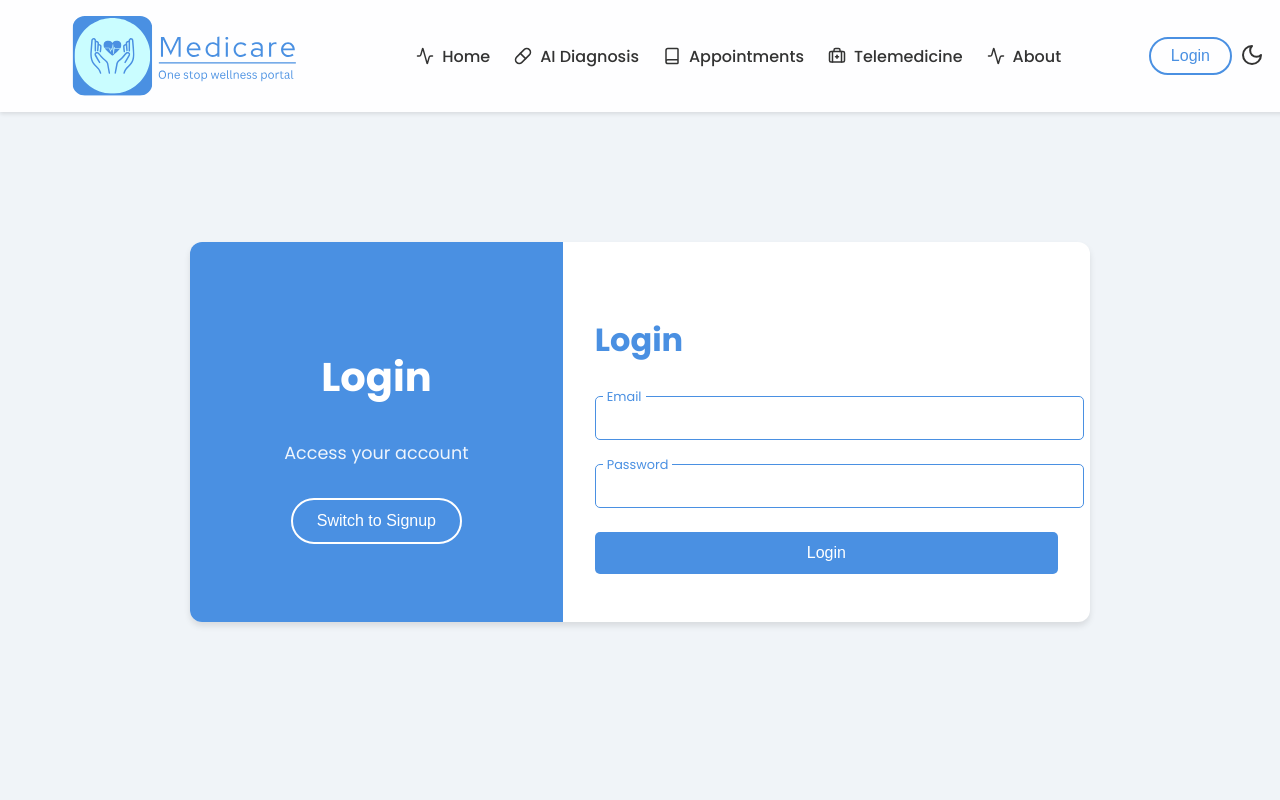
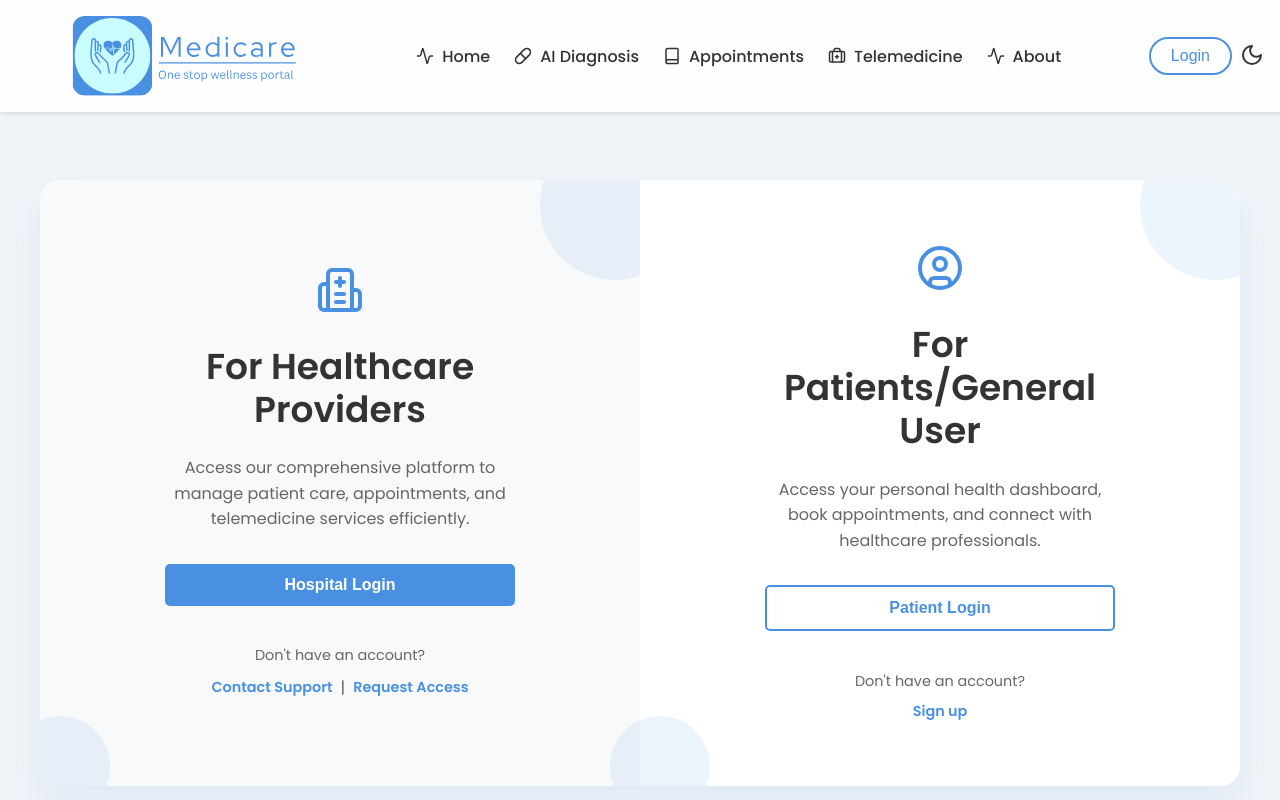
Before and after one commit to PixelPiratess/SIH-PixelPirates-Medicare, a React (Create React App) app in the folder frontend/: page /login in a window 1280 px wide. Shown: the top 800 px of the page. Built offline with nearby package versions, Linux system fonts and the light colour scheme.

Commit message:
Refactor Login component

```diff
--- a/frontend/src/components/Login.css
+++ b/frontend/src/components/Login.css
@@ -1,157 +1,166 @@
 @import url('https://fonts.googleapis.com/css2?family=Poppins:wght@400;600&family=Lato:wght@300;400;700&display=swap');
 
 :root {
+  --content-max-width: 1200px;
+  --content-padding: 2rem;
   --primary-color: #4a90e2;
-  --background-color: #f0f2f5;
+  --background-color: #ffffff;
   --text-color: #333333;
   --secondary-text-color: #666666;
-  --border-color: #cccccc;
-  --box-shadow: 0 4px 6px rgba(0, 0, 0, 0.1);
+  --feature-background: #f8f9fa;
 }
 
 body {
   font-family: 'Lato', sans-serif;
+  background-color: var(--background-color);
+  color: var(--text-color);
   margin: 0;
   padding: 0;
-  background-color: var(--background-color);
-  color: var(--text-color);
 }
 
 .login-container {
   display: flex;
-  justify-content: center;
-  align-items: center;
-  min-height: 100vh;
-  padding: 2rem;
+  max-width: var(--content-max-width);
+  margin: 180px auto 4rem; /* Increased top margin to prevent merging with header */
+  background-color: var(--background-color);
+  border-radius: 20px;
+  box-shadow: 0 20px 40px rgba(74, 144, 226, 0.1);
+  overflow: hidden;
+  position: relative; /* Added to ensure proper stacking context */
+  z-index: 1; /* Ensure it's above any background elements but below the header */
 }
 
-.login-wrapper {
-  display: flex;
-  width: 100%;
-  max-width: 900px;
-  background-color: white;
-  border-radius: 12px;
-  box-shadow: var(--box-shadow);
-  overflow: hidden;
-}
-
-.login-sidebar {
-  flex: 1;
-  background-color: var(--primary-color);
-  color: white;
+.login-section {
+  width: 50%;
+  padding: 4rem 3rem; /* Increased padding for better spacing */
+  position: relative;
   display: flex;
   flex-direction: column;
   justify-content: center;
-  align-items: center;
-  padding: 3rem 2rem;
+}
+
+.login-content {
+  max-width: 350px;
+  margin: 0 auto;
   text-align: center;
 }
 
-.login-sidebar h1 {
-  font-family: 'Poppins', sans-serif;
-  font-size: 2.5rem;
-  margin-bottom: 1rem;
+.hospital-section {
+  background-color: var(--feature-background);
 }
 
-.login-sidebar p {
-  font-size: 1.1rem;
-  margin-bottom: 2rem;
-  opacity: 0.9;
+.patient-section {
+  background-color: var(--background-color);
 }
 
-.toggle-button {
-  background-color: transparent;
-  color: white;
-  border: 2px solid white;
-  padding: 0.75rem 1.5rem;
-  border-radius: 25px;
-  font-size: 1rem;
-  cursor: pointer;
-  transition: all 0.3s ease;
+h2 {
+  font-family: 'Poppins', sans-serif;
+  font-size: 2.25rem;
+  font-weight: 600;
+  color: var(--text-color);
+  margin: 1.5rem 0;
+  line-height: 1.2;
 }
 
-.toggle-button:hover {
-  background-color: rgba(255, 255, 255, 0.2);
-  transform: translateY(-2px);
+p {
+  color: var(--secondary-text-color);
+  margin-bottom: 2rem;
+  line-height: 1.6;
+  font-size: 1rem;
 }
 
-.login-form {
-  flex: 1.5;
-  padding: 3rem 2rem;
-}
-
-.login-form h2 {
-  font-family: 'Poppins', sans-serif;
-  font-size: 2rem;
-  color: var(--primary-color);
-  margin-bottom: 2rem;
-}
-
-.input-group {
-  position: relative;
-  margin-bottom: 1.5rem;
-}
-
-.input-group input {
-  width: 100%;
-  padding: 0.75rem;
-  font-size: 1rem;
-  border: 1px solid var(--border-color);
-  border-radius: 5px;
-  transition: all 0.3s ease;
-}
-
-.input-group label {
-  position: absolute;
-  left: 0.75rem;
-  top: 0.75rem;
-  font-size: 1rem;
-  color: var(--secondary-text-color);
-  pointer-events: none;
-  transition: all 0.3s ease;
-}
-
-.input-group input:focus,
-.input-group input:not(:placeholder-shown) {
-  border-color: var(--primary-color);
-  outline: none;
-}
-
-.input-group input:focus + label,
-.input-group input:not(:placeholder-shown) + label {
-  top: -0.5rem;
-  left: 0.5rem;
-  font-size: 0.8rem;
-  background-color: white;
-  padding: 0 0.25rem;
-  color: var(--primary-color);
-}
-
-.submit-button {
+.login-button-n {
   width: 100%;
   background-color: var(--primary-color);
   color: white;
+  padding: 0.75rem 1.5rem;
+  border-radius: 5px;
   border: none;
-  padding: 0.75rem;
-  border-radius: 5px;
+  cursor: pointer;
   font-size: 1rem;
-  cursor: pointer;
-  transition: all 0.3s ease;
+  font-weight: 600;
+  margin-bottom: 1.5rem;
+  transition: background-color 0.3s, transform 0.3s;
 }
 
-.submit-button:hover {
+.login-button-n:hover {
   background-color: #3a7bc8;
-  transform: translateY(-2px);
-  box-shadow: 0 2px 4px rgba(0, 0, 0, 0.2);
+}
+
+.login-button-n.patient {
+  background-color: white;
+  color: var(--primary-color);
+  border: 2px solid var(--primary-color);
+}
+
+.login-button-n.patient:hover {
+  background-color: var(--feature-background);
+}
+
+.signup-text {
+  text-align: center;
+}
+
+.signup-text p {
+  margin-bottom: 0.5rem;
+  font-size: 0.9rem;
+}
+
+.signup-links {
+  display: flex;
+  justify-content: center;
+  align-items: center;
+  gap: 0.5rem;
+}
+
+.signup-links a {
+  color: var(--primary-color);
+  text-decoration: none;
+  font-weight: 600;
+  transition: color 0.3s ease;
+  font-size: 0.9rem;
+}
+
+.signup-links a:hover {
+  color: #3a7bc8;
+  text-decoration: underline;
+}
+
+.divider {
+  color: var(--secondary-text-color);
 }
 
 @media (max-width: 768px) {
-  .login-wrapper {
+  .login-container {
     flex-direction: column;
+    margin: 100px 1rem 2rem; /* Adjusted top margin for mobile */
   }
-
-  .login-sidebar,
-  .login-form {
+  .login-section {
     width: 100%;
+    padding: 3rem 2rem; /* Adjusted padding for mobile */
   }
 }
+
+/* Floating background elements */
+.login-section::before,
+.login-section::after {
+  content: '';
+  position: absolute;
+  background-color: rgba(74, 144, 226, 0.1);
+  border-radius: 50%;
+  z-index: 0;
+}
+
+.login-section::before {
+  top: -50px;
+  right: -50px;
+  width: 150px;
+  height: 150px;
+}
+
+.login-section::after {
+  bottom: -30px;
+  left: -30px;
+  width: 100px;
+  height: 100px;
+}
--- a/frontend/src/components/Login.js
+++ b/frontend/src/components/Login.js
@@ -1,48 +1,43 @@
-import React, { useState } from 'react';
+import React from 'react';
+import { UserCircle, Hospital } from 'lucide-react';
 import './Login.css';
 
-const Login = () => {
-  const [isLogin, setIsLogin] = useState(true);
-
-  const handleToggle = () => {
-    setIsLogin(!isLogin);
-  };
-
+const LoginPage = () => {
   return (
     <div className="login-container">
-      <div className="login-wrapper">
-        <div className="login-sidebar">
-          <h1>{isLogin ? 'Login' : 'Signup'}</h1>
-          <p>{isLogin ? 'Access your account' : 'Create a new account'}</p>
-          <button className="toggle-button" onClick={handleToggle}>
-            {isLogin ? 'Switch to Signup' : 'Switch to Login'}
-          </button>
+      <div className="login-section hospital-section">
+        <div className="login-content">
+          <Hospital size={48} color="#4a90e2" />
+          <h2>For Healthcare Providers</h2>
+          <p>Access our comprehensive platform to manage patient care, appointments, and telemedicine services efficiently.</p>
+          <button className="login-button-n">Hospital Login</button>
+          <div className="signup-text">
+            <p>Don't have an account?</p>
+            <div className="signup-links">
+              <a href="mailto:support@example.com">Contact Support</a>
+              <span className="divider">|</span>
+              <a href="/hospital-signup">Request Access</a>
+            </div>
+          </div>
         </div>
-        <div className="login-form">
-          <form>
-            <h2>{isLogin ? 'Login' : 'Signup'}</h2>
-            {!isLogin && (
-              <div className="input-group">
-                <input type="text" id="name" required />
-                <label htmlFor="name">Name</label>
-              </div>
-            )}
-            <div className="input-group">
-              <input type="email" id="email" required />
-              <label htmlFor="email">Email</label>
+      </div>
+
+      <div className="login-section patient-section">
+        <div className="login-content">
+          <UserCircle size={48} color="#4a90e2" />
+          <h2>For Patients/General User</h2>
+          <p>Access your personal health dashboard, book appointments, and connect with healthcare professionals.</p>
+          <button className="login-button-n patient">Patient Login</button>
+          <div className="signup-text">
+            <p>Don't have an account?</p>
+            <div className="signup-links">
+              <a href="/user-login">Sign up</a>
             </div>
-            <div className="input-group">
-              <input type="password" id="password" required />
-              <label htmlFor="password">Password</label>
-            </div>
-            <button type="submit" className="submit-button">
-              {isLogin ? 'Login' : 'Signup'}
-            </button>
-          </form>
+          </div>
         </div>
       </div>
     </div>
   );
 };
 
-export default Login;
+export default LoginPage;
```
